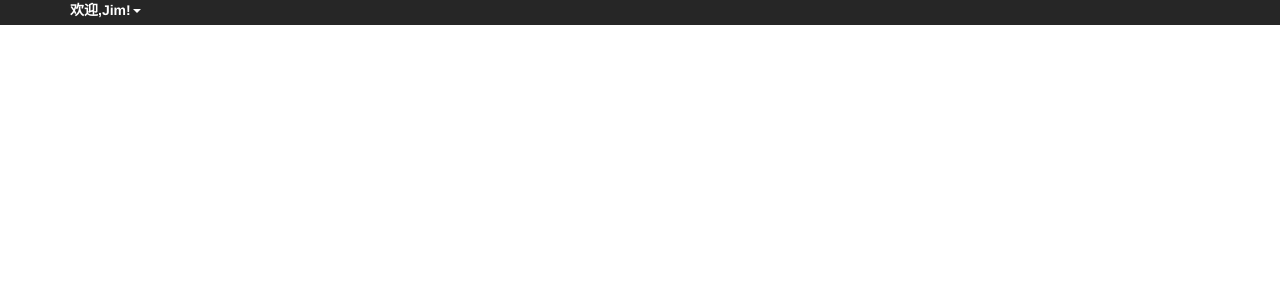
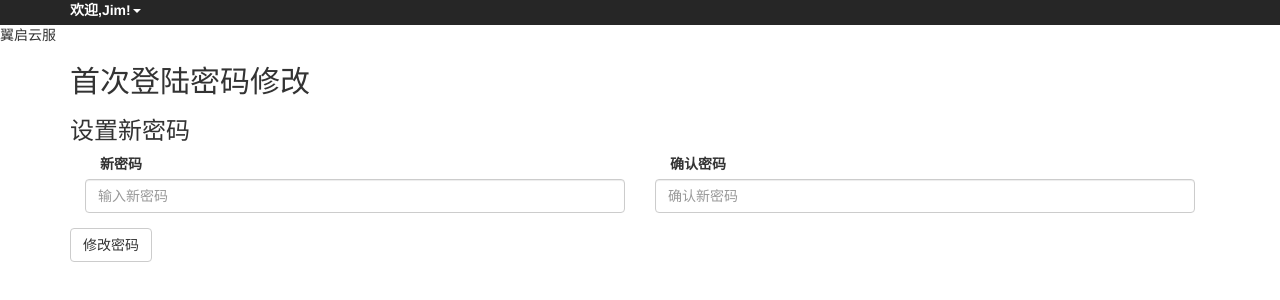
Before and after one commit to hostcdd/financial_institution, a website: page src/html/changePassword.html in a window 1280 px wide. Drawn offline with nearby package versions, Linux system fonts and the light colour scheme; files that its build step writes are made by us from their sources; files whose address does not match are found by name.

Commit message:
首次登陆修改密码

```diff
--- a/src/html/changePassword.html
+++ b/src/html/changePassword.html
@@ -12,5 +12,25 @@
         <label>欢迎,<span>Jim!</span><span class="caret"></span></label>
     </div>
 </div>
+<div class="banner">翼启云服</div>
+<div class="main">
+    <div class="container">
+        <h2>首次登陆密码修改</h2>
+        <div>
+            <h3>设置新密码</h3>
+            <form role="form">
+                <div class="form-group col-xs-6">
+                    <label for="newPassword" class="col-xs-4">新密码</label>
+                    <input type="email" class="form-control col-xs-8" id="newPassword" placeholder="输入新密码">
+                </div>
+                <div class="form-group col-xs-6">
+                    <label for="surePassword" class="col-xs-4">确认密码</label>
+                    <input type="password" class="form-control col-xs-8" id="surePassword" placeholder="确认新密码">
+                </div>
+                <button type="submit" class="btn btn-default">修改密码</button>
+            </form>
+        </div>
+    </div>
+</div>
 </body>
 </html>
```
Also changed, not shown: dist/html/basicInfo - 副本.html (deleted), dist/html/entAccount - 副本.html (deleted), src/js/module/securityCenter.js (line endings or trailing spaces), 1 other file.
